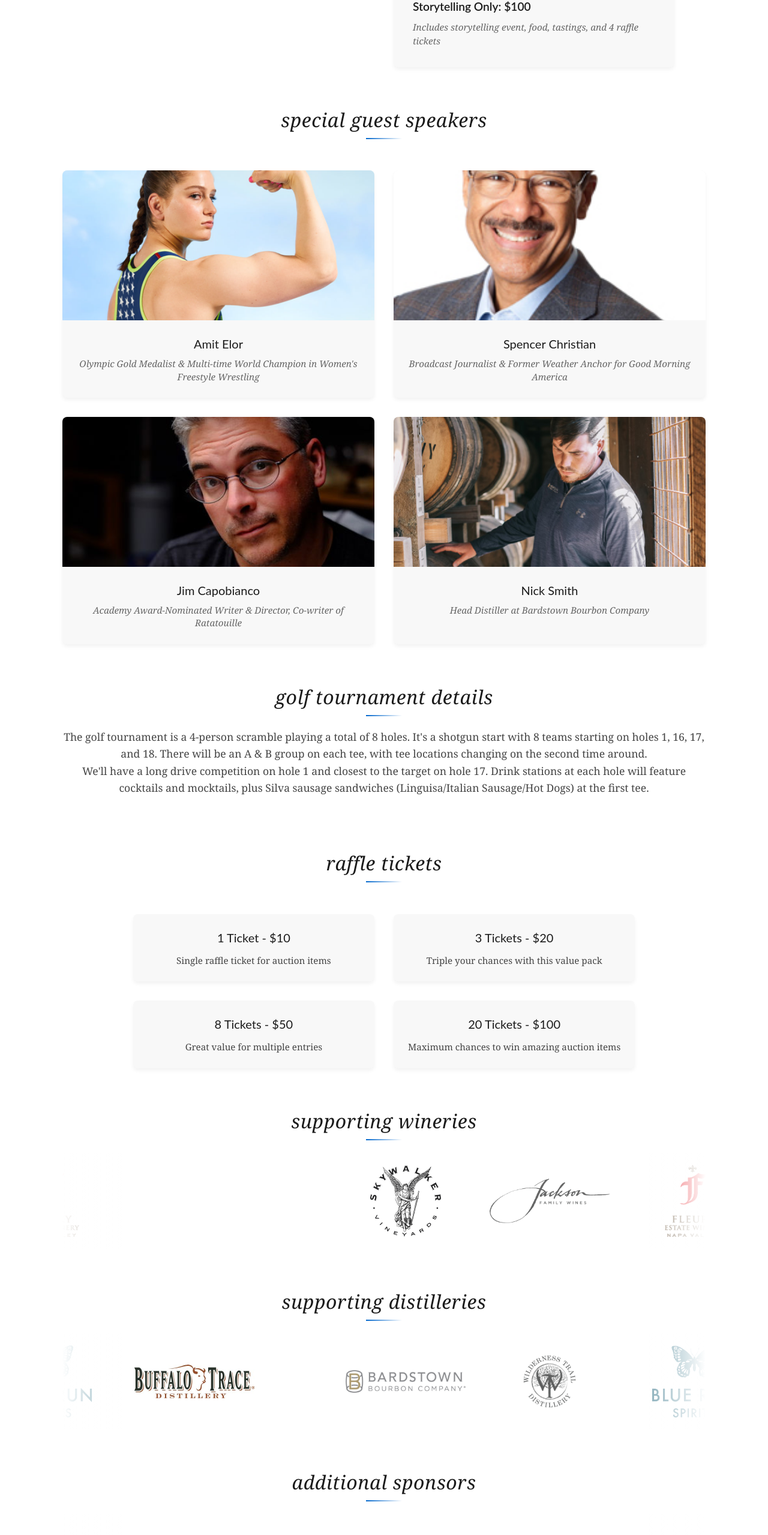
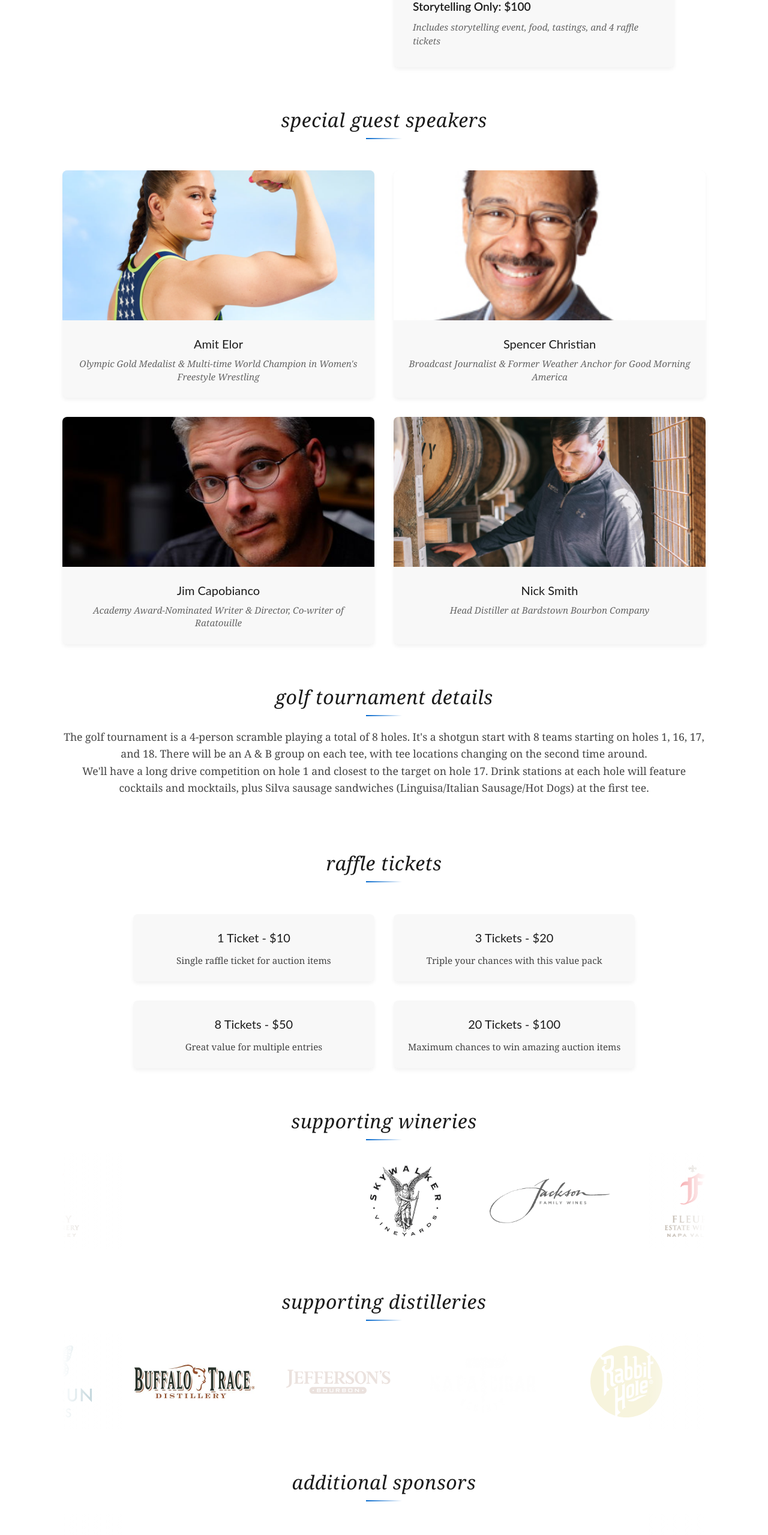
Before and after one commit to sabishii-bit/collective-storytelling, a Next.js app: page /golf-fundraiser-2025 in a window 1280 px wide. Shown: the part 867-3426 px from the top of the page at 60% size. Built offline with nearby package versions, Linux system fonts and the light colour scheme.

Commit message:
Added new content to golf event

```diff
--- a/src/app/golf-fundraiser-2025/styles.module.scss
+++ b/src/app/golf-fundraiser-2025/styles.module.scss
@@ -630,7 +630,7 @@
 }
 
 .memberImageSpencer {
-  object-position: center 40%;
+  object-position: center 25%;
 }
 
 .memberInfo {
--- a/src/components/LogoMarquee/golfDistilleryData.ts
+++ b/src/components/LogoMarquee/golfDistilleryData.ts
@@ -24,5 +24,20 @@ export const golfDistilleries: GolfDistilleryData[] = [
     name: "Buffalo Trace",
     logoSrc: "/assets/img/2025_Event/distillery_logos/BuffaloTrace.jpg",
     url: "https://www.buffalotracedistillery.com/"
+  },
+  {
+    name: "Jefferson's Bourbon",
+    logoSrc: "/assets/img/2025_Event/distillery_logos/JeffersonsBourbon.svg",
+    url: "https://www.jeffersonsbourbon.com/"
+  },
+  {
+    name: "Napa Cigar Society",
+    logoSrc: "/assets/img/2025_Event/distillery_logos/NapaCigarSociety.webp",
+    url: "https://www.napacigarsociety.com/"
+  },
+  {
+    name: "Rabbit Hole",
+    logoSrc: "/assets/img/2025_Event/distillery_logos/RabbitHole.svg",
+    url: "https://www.rabbitholedistillery.com/"
   }
 ];
```
Also changed, not shown: src/app/fundraiser-2025/page.tsx (+2 -7 lines), src/app/fundraiser-2025/styles.module.scss (+13 -0 lines), public/assets/img/2025_Event/distillery_logos/JeffersonsBourbon.svg (added), public/assets/img/2025_Event/distillery_logos/NapaCigarSociety.webp (added).
